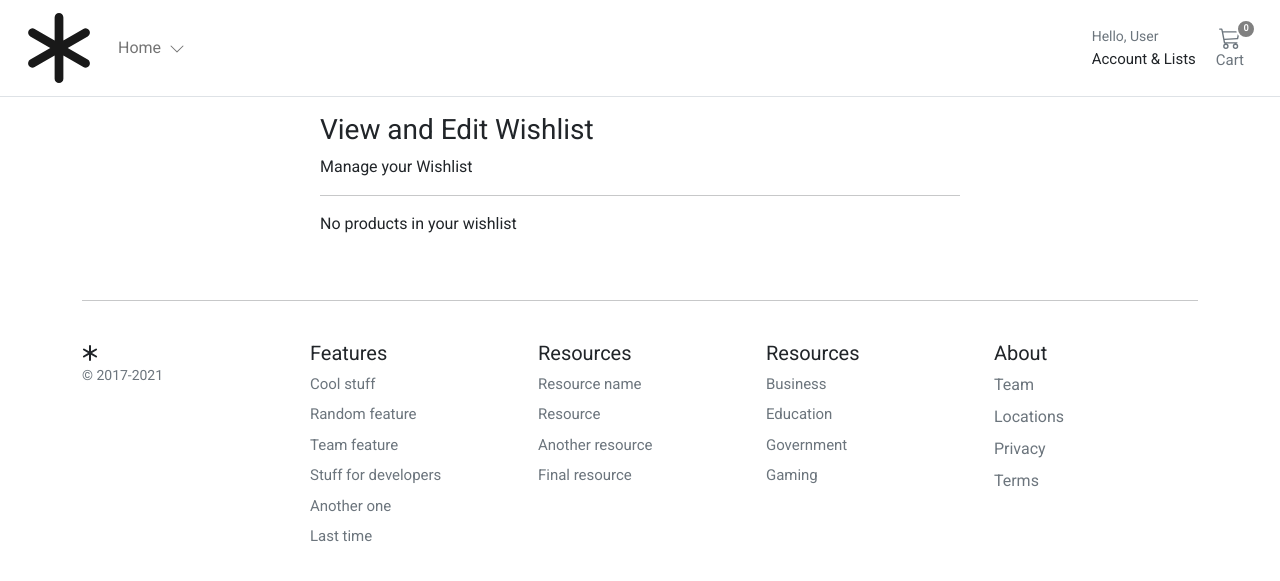
After one commit to chrisdotgrubb/djangoEcommerce, a Django app: page /user/wishlist/ in a window 1280 px wide. The commit adds this page. Shown: the top 581 px of the page. Run offline with Django 4.2, Linux system fonts and the light colour scheme; the visitor is signed in with stand-in values (Sample User, id 1); data that the repository does not hold is empty; some libraries are stand-ins or nearby versions.

Commit message:
Added wishlist feature.

```diff
--- a/store/models.py
+++ b/store/models.py
@@ -1,8 +1,8 @@
 from django.db import models
 from django.urls import reverse
 from django.utils.translation import gettext_lazy as _
+from django.conf import settings
 from mptt.models import MPTTModel, TreeForeignKey
-
 
 # class Category(models.Model):
 # 	name = models.CharField(max_length=255, db_index=True)
@@ -159,6 +159,8 @@ class Product(models.Model):
 	created_at = models.DateTimeField(_("Created at"), auto_now_add=True, editable=False)
 	updated_at = models.DateTimeField(_("Updated at"), auto_now=True)
 
+	users_wishlist = models.ManyToManyField(settings.AUTH_USER_MODEL, related_name='user_wishlist', blank=True)
+
 	class Meta:
 		ordering = ("-created_at",)
 		verbose_name = _("Product")
--- a/store/views.py
+++ b/store/views.py
@@ -17,9 +17,13 @@ def products_index_view(request):
 
 def product_detail_view(request, slug):
 	product = get_object_or_404(Product, slug=slug, is_active=True)
+	in_wish = False
+	if product.users_wishlist.filter(id=request.user.id).exists():
+		in_wish = True
 	context = {
 		'product': product,
 		'form': AddForm,
+		'in_wish': in_wish
 	}
 	return TemplateResponse(request, 'store/product_detail.html', context)
 
--- a/templates/navbar.html
+++ b/templates/navbar.html
@@ -73,6 +73,7 @@
 												{% if user.is_authenticated %}
 													<a href="{% url "user:dashboard" %}" class="text-reset small list-group-item p-0 pb-1 border-0 dropdown-account-link">Your Account</a>
 													<a href="#" class="text-reset small list-group-item p-0 pb-1 border-0 dropdown-account-link">Orders</a>
+													<a href="{% url 'user:wishlist' %}" class="text-reset small list-group-item p-0 pb-1 border-0 dropdown-account-link">Wishlist</a>
 													<a href="{% url "user:logout" %}" class="text-reset small list-group-item p-0 pb-1 border-0 dropdown-account-link">Logout</a>
 												{% else %}
 													<a href="{% url "user:login" %}" class="text-reset small list-group-item p-0 pb-1 border-0 dropdown-account-link">Login</a>
--- /dev/null
+++ b/templates/user/user_wish_list.html
@@ -0,0 +1,39 @@
+{% extends "base.html" %}
+{% block title %}My Wishlist{% endblock title %}
+
+{% block content %}
+	<div class="col-6 mx-auto">
+
+		<h1 class="h3">View and Edit Wishlist</h1>
+		<div>Manage your Wishlist</div>
+		<hr/>
+		{% if wishlist %}
+			{% for product in wishlist %}
+				<div class="card mb-3">
+					<div class="row g-0">
+						<div class="col-md-2">
+
+							{% for image in product.product_image.all %}
+								{% if image.is_feature %}
+									<img class="img-fluid mx-auto d-block" width="200px" src="{{ image.image.url }}" alt="{{ image.alt_text }}">
+								{% endif %}
+							{% endfor %}
+
+						</div>
+						<div class="col-md-10">
+							<div class="card-body">
+								<h5 class="card-title">{{ product.title }}</h5>
+								<p class="card-text">{{ product.description }}</p>
+								<p class="card-text"><small class="text-muted">{{ product.regular_price }}</small></p>
+								<a href="{% url 'user:add_to_wishlist' product.id %}" type="button" class="btn btn-primary btn-sm">Remove from Wishlist</a>
+							</div>
+						</div>
+					</div>
+				</div>
+			{% endfor %}
+		{% else %}
+			<div class="card-text">No products in your wishlist</div>
+		{% endif %}
+
+	</div>
+{% endblock content %}
--- a/user/urls.py
+++ b/user/urls.py
@@ -31,6 +31,8 @@ urlpatterns = [
 	path('addresses/edit/<slug:id>/', views.edit_address_view, name='edit_address'),
 	path('addresses/delete/<slug:id>/', views.delete_address_view, name='delete_address'),
 	path('addresses/set_default/<slug:id>/', views.set_default_address_view, name='set_default_address'),
+	path('wishlist/add_to_wishlist/<int:id>/', views.add_to_wishlist_view, name='add_to_wishlist'),
+	path('wishlist/', views.wishlist_view, name='wishlist')
 ]
 
 htmx_urlpatterns = [
--- a/user/views.py
+++ b/user/views.py
@@ -15,6 +15,7 @@ from .forms import RegistrationForm, UserEditForm, UserAddressForm
 from .models import MyUser, Address
 from .token import account_activation_token
 from order.views import user_orders
+from store.models import Product
 
 
 def user_registration_view(request):
@@ -186,3 +187,20 @@ def set_default_address_view(request, id):
 	Address.objects.filter(customer=request.user, default=True).update(default=False)
 	Address.objects.filter(pk=id, customer=request.user).update(default=True)
 	return HttpResponseRedirect(reverse('user:addresses'))
+
+@login_required
+def add_to_wishlist_view(request, id):
+	product = get_object_or_404(Product, id=id)
+	if product.users_wishlist.filter(id=request.user.id).exists():
+		product.users_wishlist.remove(request.user)
+		messages.success(request, f'Removed {product.title} from your wishlist.')
+	else:
+		product.users_wishlist.add(request.user)
+		messages.success(request, f'Added {product.title} to your wishlist.')
+	return HttpResponseRedirect(request.META["HTTP_REFERER"])
+
+@login_required
+def wishlist_view(request):
+	wishlist = Product.objects.filter(users_wishlist=request.user)
+	context = {'wishlist': wishlist}
+	return TemplateResponse(request, 'user/user_wish_list.html', context)
```
Also changed, not shown: templates/store/product_detail.html (+14 -0 lines), templates/user/dashboard.html (+22 -0 lines), store/migrations/0002_product_users_wishlist.py (added).
